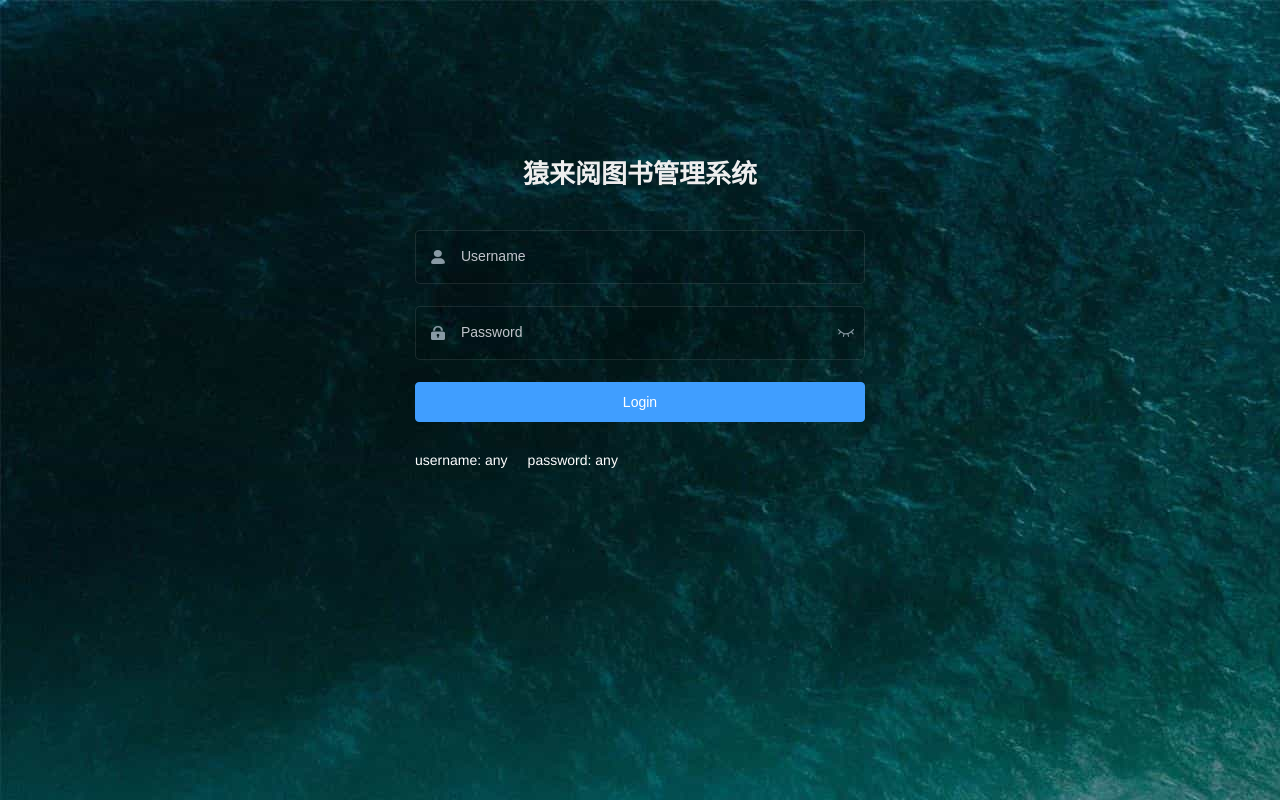
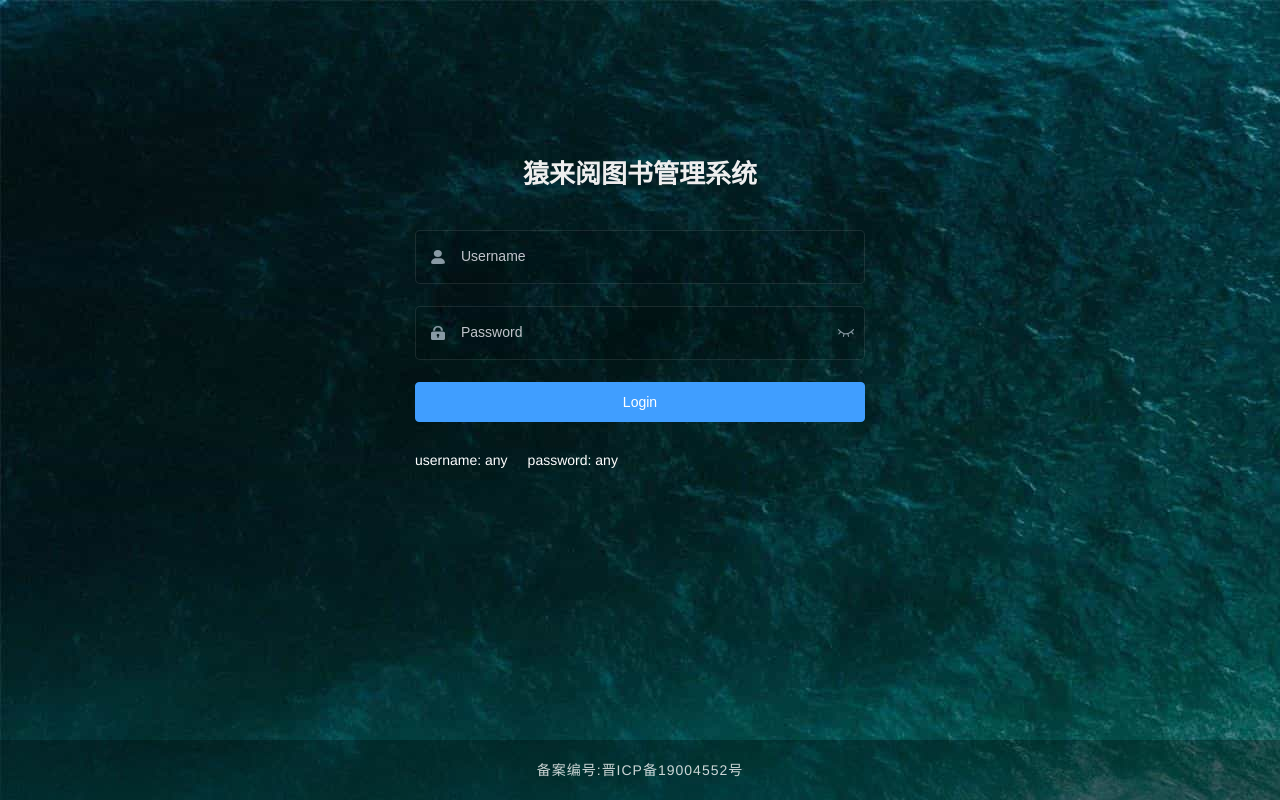
Before and after one commit to yu5127627/nest-share-read, a Vue app in the folder manage-views/: page /login in a window 1280 px wide. Built offline with nearby package versions, Linux system fonts and the light colour scheme.

Commit message:
add beian

```diff
--- a/manage-views/src/views/login/index.vue
+++ b/manage-views/src/views/login/index.vue
@@ -59,6 +59,10 @@
         <span>password: any</span>
       </div>
     </el-form>
+    <div class="tip-info">
+      备案编号:
+      <a href="http://www.beian.miit.gov.cn" target="_blank">晋ICP备19004552号</a>
+    </div>
   </div>
 </template>
 
@@ -253,4 +257,19 @@ $light_gray: #eee;
     user-select: none;
   }
 }
+
+.tip-info {
+  position: fixed;
+  left: 0;
+  right: 0;
+  bottom: 0;
+  height: 60px;
+  display: flex;
+  align-items: center;
+  justify-content: center;
+  font-size: 14px;
+  background-color: rgba(0, 0, 0, 0.3);
+  color: rgba(255, 255, 255, 0.8);
+  letter-spacing: 1px;
+}
 </style>
```
Also changed, not shown: 11 other files (tests, documents, lock files or other folders).
